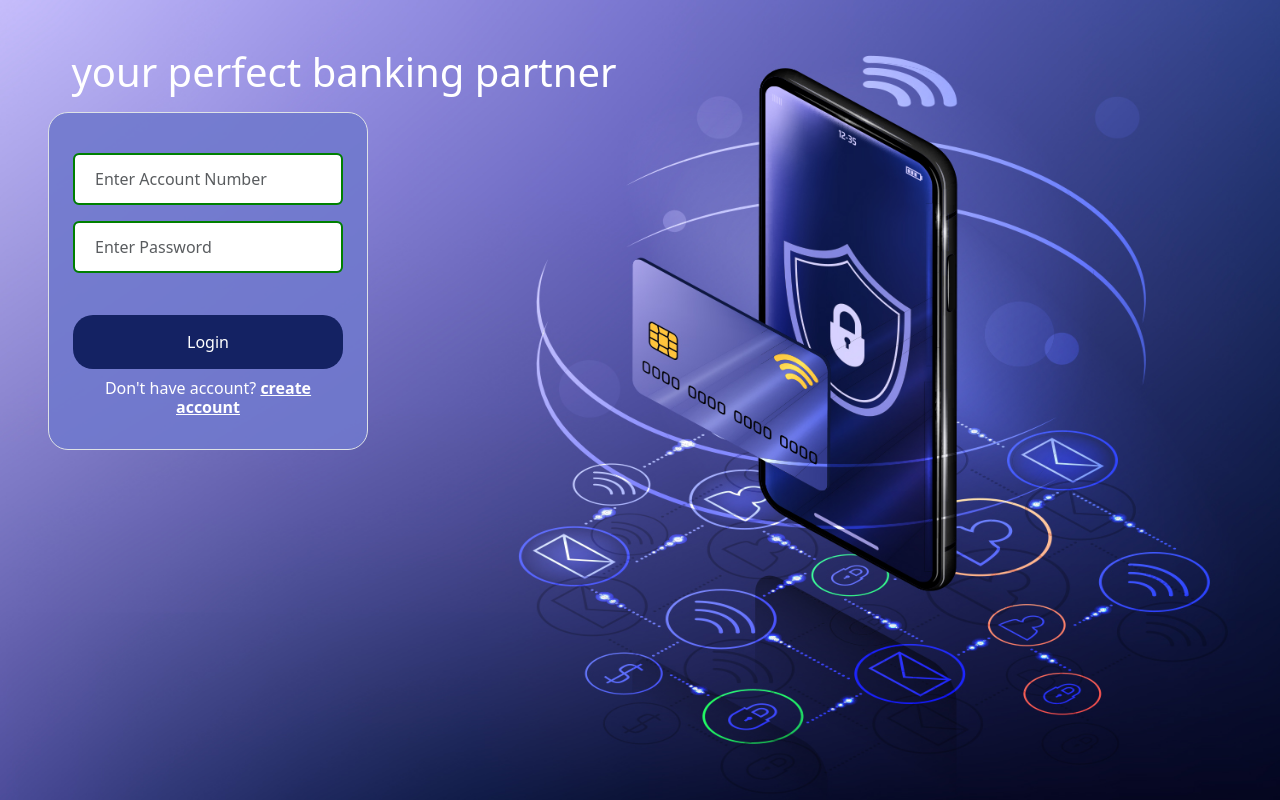
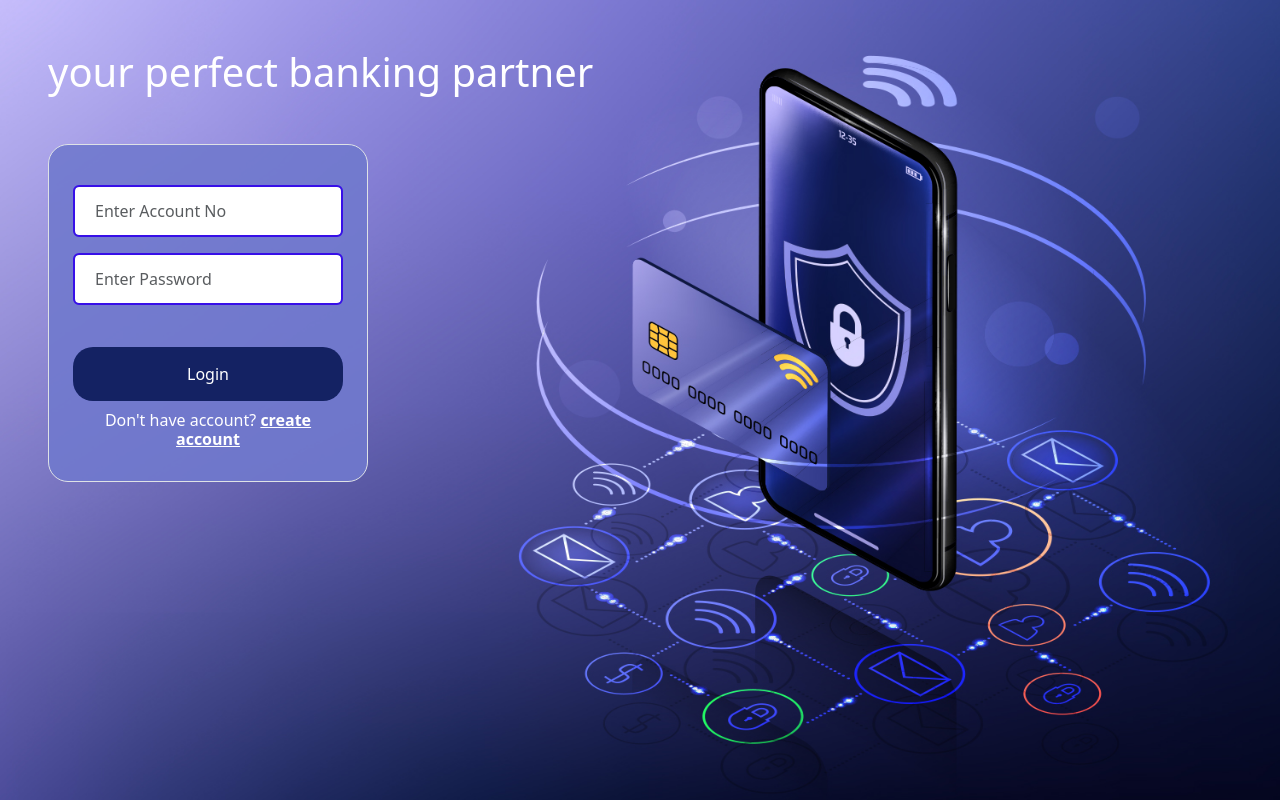
Before and after one commit to SherinShaju46/bank, an Angular app: page / in a window 1280 px wide. Built offline with nearby package versions, Linux system fonts and the light colour scheme.

Commit message:
Data sharing :-one-way binding

```diff
--- a/src/app/app/login/login.component.css
+++ b/src/app/app/login/login.component.css
@@ -2,6 +2,7 @@ Body {
        font-family: Calibri, Helvetica, sans-serif;
        background-color: pink;
 }
+
 button {
        background-color: #4CAF50;
        width: 100%;
@@ -11,27 +12,31 @@ button {
        border: none;
        cursor: pointer;
 }
+
 form {
        border: 3px solid #f1f1f1;
 }
- input[type=text], input[type=password] {
+
+input[type=text],
+input[type=password] {
        width: 100%;
        margin: 8px 0;
        padding: 12px 20px;
        display: inline-block;
-        border: 2px solid green;
+       border: 2px solid rgb(55, 15, 232);
        box-sizing: border-box;
 }
+
 button:hover {
        opacity: 0.7;
 }
+
 .cancelbtn {
        width: auto;
        padding: 10px 18px;
        margin: 10px 5px;
 }
 
-
 .container {
        padding: 25px;
        background-color: #759fc9dc
--- a/src/app/app/login/login.component.html
+++ b/src/app/app/login/login.component.html
@@ -1,13 +1,14 @@
 <div class="w-50">
-  <h1 class="text-center ms-5 text-white mt-5" style="margin-top:10rem;">{{data}}</h1>
-  <form class="container w-50 p-3 mt-3 ms-5 text-center border" style="background-color: #7079cee6; border-radius: 20px;">
+  <h1 class="ms-5 text-white mt-5" style="margin-top:10rem;">{{data}}</h1>
+  <form class="container w-50 p-3 mt-5 ms-5 text-center border col-sm-8" style="background-color: #7079cee6; border-radius: 20px;">
       <div class="mt-2 p-2">
         <input
           type="text"
-          placeholder="Enter Account Number"
+          [placeholder]= "placeholderData"
           name="accno"
           required
           class="form-control"
+          (change)="unameChanged($event)"
         />
         <input
           type="password"
@@ -18,7 +19,7 @@
         />
       </div>
       <div class="mt-2 p-2 text-center text-white">
-        <button type="submit" style="background-color: #142263; border-radius: 20px;">Login</button>
+        <button (onClick)="login()" type="submit" style="background-color: #142263; border-radius: 20px;">Login</button>
         <h6>Don't have account? <strong> <a href="" class="text-white"> create account</a></strong></h6>
       </div>
   </form>
--- a/src/app/app/login/login.component.ts
+++ b/src/app/app/login/login.component.ts
@@ -7,10 +7,18 @@ import { Component, OnInit } from '@angular/core';
 })
 export class LoginComponent implements OnInit{
   data:string;
+  placeholderData ="Enter Account No"
   constructor(){
     this.data="your perfect banking partner"
   }
   ngOnInit(): void {
 
   }
+  login(){
+    alert("login clicked")
+  }
+
+  unameChanged(event:any){
+    console.log(event.target.value);
+  }
 }
```
Lines whose indentation alone changed are shown as unchanged.
